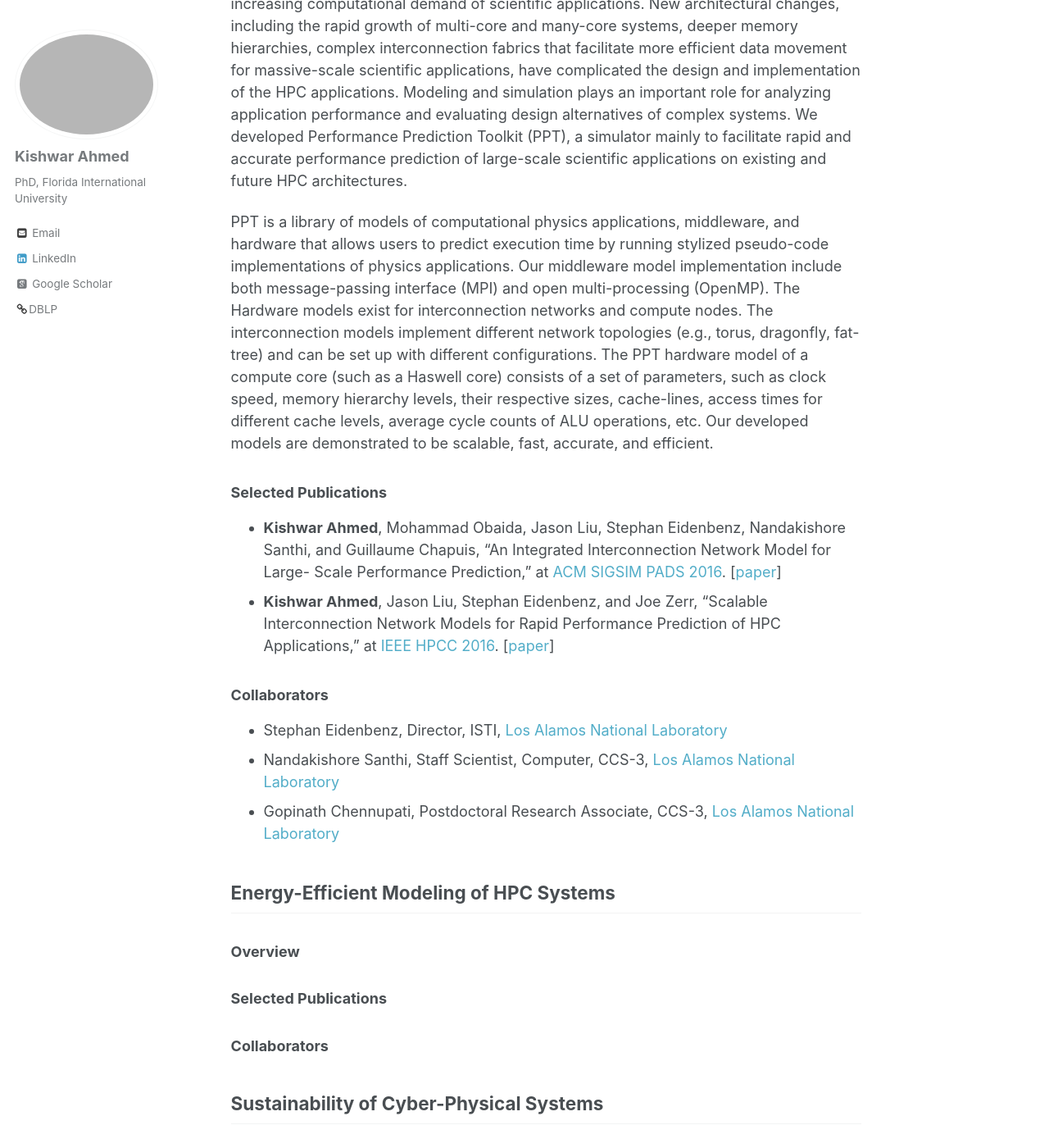
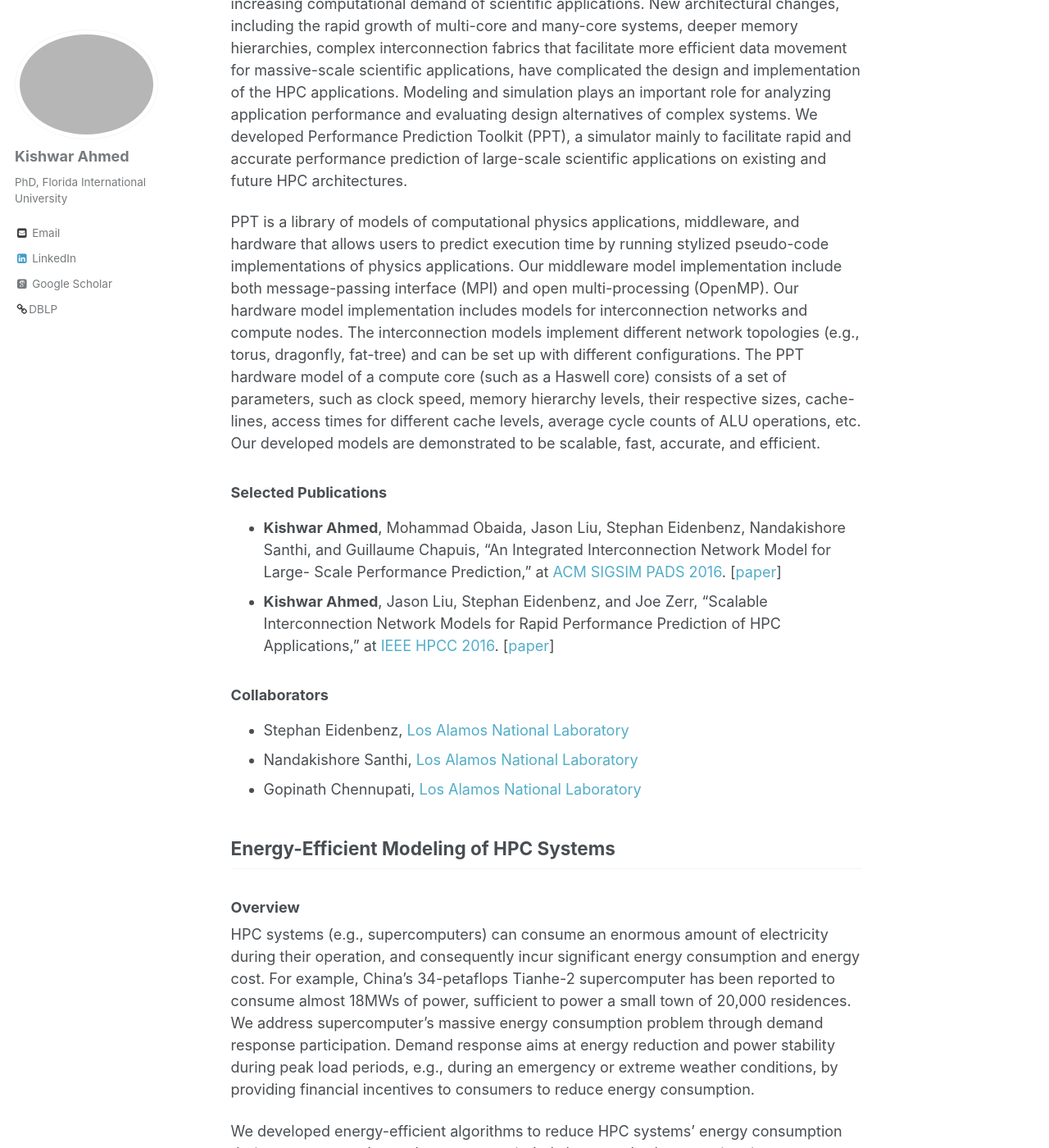
Before and after one commit to kishwarbd/kishwarbd.github.io, a Jekyll site: the page built from _pages/research.md, in a window 1280 px wide and 1400 px high, scrolled down 455 px. Shown: the whole window at 82% size. Built offline with Jekyll 4.4.1, drawn with Linux system fonts in a browser that asks for light colours; some web fonts are replaced; some of the changed text lies outside the part shown.

Commit message:
updates.

```diff
--- a/_pages/research.md
+++ b/_pages/research.md
@@ -11,25 +11,31 @@ My work is in the general areas of **high-performance computing (HPC) systems**,
 ### Overview
 Recent years have witnessed dramatic changes in HPC systems to accommodate the increasing computational demand of scientific applications. New architectural changes, including the rapid growth of multi-core and many-core systems, deeper memory hierarchies, complex interconnection fabrics that facilitate more efficient data movement for massive-scale scientific applications, have complicated the design and implementation of the HPC applications. Modeling and simulation plays an important role for analyzing application performance and evaluating design alternatives of complex systems. We developed Performance Prediction Toolkit (PPT), a simulator mainly to facilitate rapid and accurate performance prediction of large-scale scientific applications on existing and future HPC architectures.
 
-PPT is a library of models of computational physics applications, middleware, and hardware that allows users to predict execution time by running stylized pseudo-code implementations of physics applications. Our middleware model implementation include both message-passing interface (MPI) and open multi-processing (OpenMP). The Hardware models exist for interconnection networks and compute nodes. The interconnection models implement different network topologies (e.g., torus, dragonfly, fat-tree) and can be set up with different configurations. The PPT hardware model of a compute core (such as a Haswell core) consists of a set of parameters, such as clock speed, memory hierarchy levels, their respective sizes, cache-lines, access times for different cache levels, average cycle counts of ALU operations, etc. Our developed models are demonstrated to be scalable, fast,  accurate, and efficient.
+PPT is a library of models of computational physics applications, middleware, and hardware that allows users to predict execution time by running stylized pseudo-code implementations of physics applications. Our middleware model implementation include both message-passing interface (MPI) and open multi-processing (OpenMP). Our hardware model implementation includes models for interconnection networks and compute nodes. The interconnection models implement different network topologies (e.g., torus, dragonfly, fat-tree) and can be set up with different configurations. The PPT hardware model of a compute core (such as a Haswell core) consists of a set of parameters, such as clock speed, memory hierarchy levels, their respective sizes, cache-lines, access times for different cache levels, average cycle counts of ALU operations, etc. Our developed models are demonstrated to be scalable, fast,  accurate, and efficient.
 
 ### Selected Publications
 * **Kishwar Ahmed**, Mohammad Obaida, Jason Liu, Stephan Eidenbenz, Nandakishore Santhi, and Guillaume Chapuis, “An Integrated Interconnection Network Model for Large- Scale Performance Prediction,” at [ACM SIGSIM PADS 2016](https://www.acm-sigsim-pads.org/). [[paper](https://dl.acm.org/citation.cfm?id=2901396)]
 * **Kishwar Ahmed**, Jason Liu, Stephan Eidenbenz, and Joe Zerr, “Scalable Interconnection Network Models for Rapid Performance Prediction of HPC Applications,” at [IEEE HPCC 2016](http://www.swinflow.org/confs/2016/hpcc/). [[paper](https://ieeexplore.ieee.org/document/7828492/)]
 
 ### Collaborators
-* Stephan Eidenbenz, Director, ISTI, [Los Alamos National Laboratory](https://www.lanl.gov/)
-* Nandakishore Santhi, Staff Scientist, Computer, CCS-3, [Los Alamos National Laboratory](https://www.lanl.gov/)
-* Gopinath Chennupati, Postdoctoral Research Associate, CCS-3, [Los Alamos National Laboratory](https://www.lanl.gov/)
+* Stephan Eidenbenz, [Los Alamos National Laboratory](https://www.lanl.gov/)
+* Nandakishore Santhi, [Los Alamos National Laboratory](https://www.lanl.gov/)
+* Gopinath Chennupati, [Los Alamos National Laboratory](https://www.lanl.gov/)
 
 ## Energy-Efficient Modeling of HPC Systems
 
+### Overview
+HPC systems (e.g., supercomputers) can consume an enormous amount of electricity during their operation, and consequently incur significant energy consumption and energy cost. For example, China’s 34-petaflops Tianhe-2 supercomputer has been reported to consume almost 18MWs of power, sufficient to power a small town of 20,000 residences. We address supercomputer’s massive energy consumption problem through demand response participation. Demand response aims at energy reduction and power stability during peak load periods, e.g., during an emergency or extreme weather conditions, by providing financial incentives to consumers to reduce energy consumption.
 
-
-### Overview
+We developed energy-efficient algorithms to reduce HPC systems’ energy consumption during emergency demand response periods (when supply shortage situations or emergency conditions occur). Our proposed power and performance prediction model, job scheduling, and resource allocation schemes reduce HPC system’s energy consumption during demand response periods. We also addressed economic demand response (which requires voluntary participation) participation from HPC systems. We developed a rewarding scheme to encourage the willing participation of the HPC users in demand response programs based on contract theory (a tool from microeconomics). Our developed model benefits all the involved participants: HPC system can reduce energy cost, HPC users can earn reward from such participation and energy service provider can achieve grid stability through overall energy reduction.
 
 ### Selected Publications
+*  **Kishwar Ahmed**, Jason Liu, and Xingfu Wu, “An Energy Efficient Demand-Response Model for High Performance Computing Systems,” at [IEEE MASCOTS 2017](https://mascots2017.cs.ucalgary.ca/). [[paper](https://ieeexplore.ieee.org/document/8107444/)]
+* **Kishwar Ahmed**, Jason Liu, and Kazutomo Yoshii, “Enabling Demand Response for HPC Systems Through Power Capping and Node Scaling,” at [IEEE HPCC 2018](https://cse.stfx.ca/~hpcc2018/), Exeter, UK, June 2018. [[paper](https://kishwarbd.github.io/files/paper-hpcc18.pdf)]
 
 ### Collaborators
+* Xingfu Wu, [Argonne National Laboratory](https://www.anl.gov/)
+* Kazutomo Yoshii, [Argonne National Laboratory](https://www.anl.gov/)
+* Jesse Bull, [Department of Economic, FIU](https://economics.fiu.edu/)
 
 ## Sustainability of Cyber-Physical Systems
```
Also changed, not shown: 1 other file.
